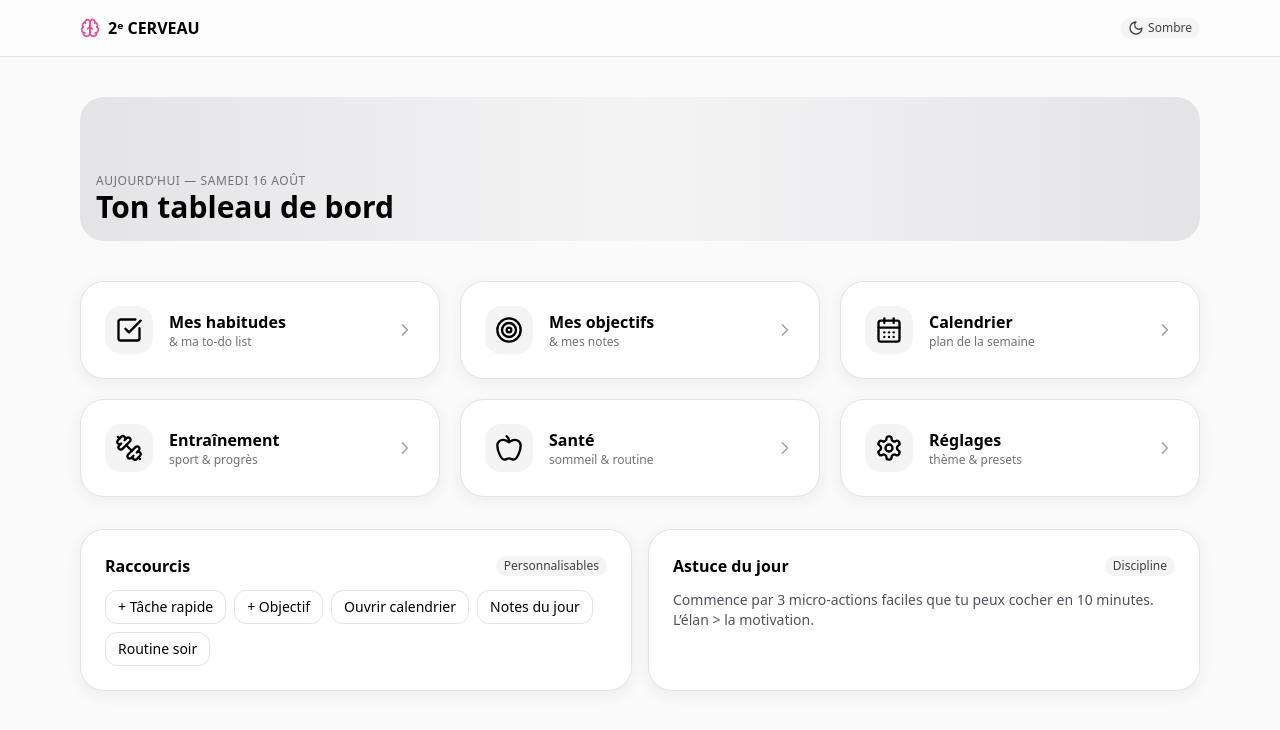
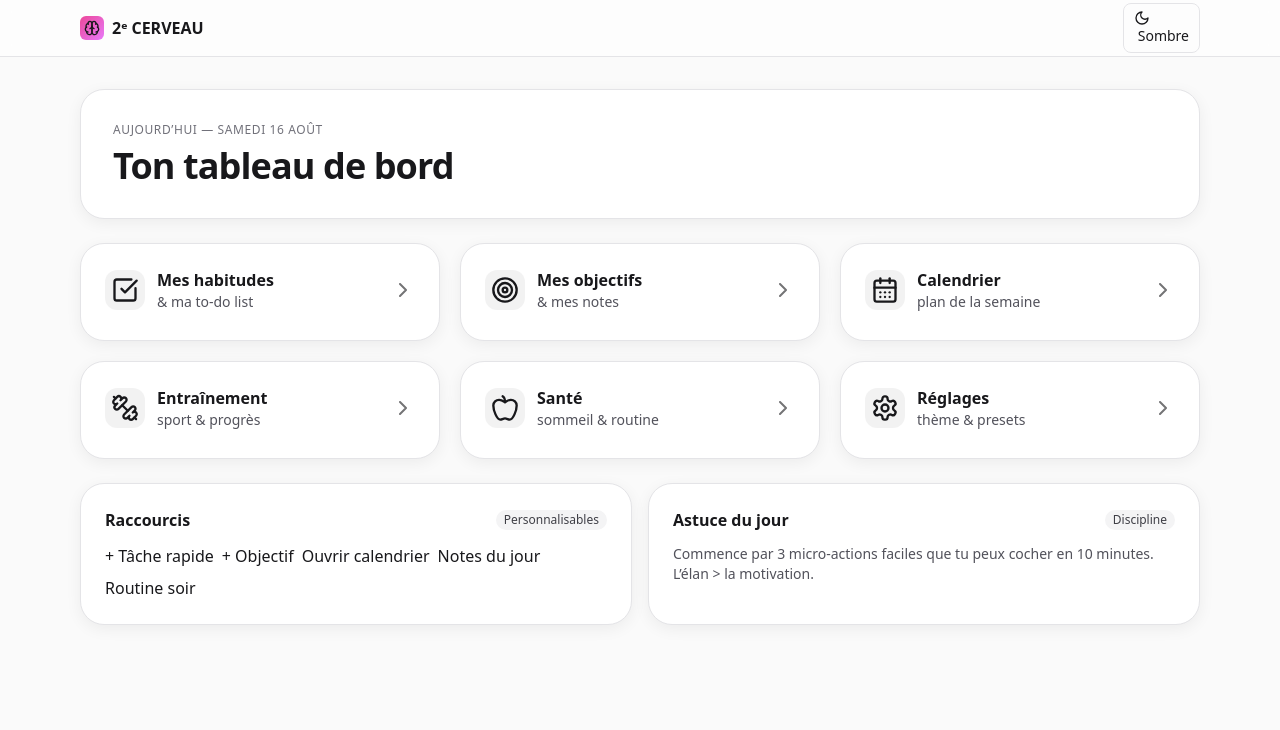
Before and after one commit to PaPyNoVa-84/Routine-All-Day, a React (Vite) app in the folder second-brain-weekly-react/: page / in a window 1280 px wide. Shown: the top 730 px of the page. Built offline with nearby package versions, Linux system fonts and the light colour scheme.

Commit message:
Update ui.jsx

```diff
--- a/second-brain-weekly-react/src/ui.jsx
+++ b/second-brain-weekly-react/src/ui.jsx
@@ -1,107 +1,181 @@
-import React, {useEffect, useState} from 'react'
+// src/ui.jsx
+import React, { useEffect, useState } from 'react'
+import { Link, Routes, Route } from 'react-router-dom'
 import { motion } from 'framer-motion'
-import { Brain, SunMedium, Moon, CheckSquare, Target, CalendarDays, NotebookPen, BookOpen, Dumbbell, Apple, Settings, ChevronRight } from 'lucide-react'
+import {
+  Brain,
+  SunMedium,
+  Moon,
+  CheckSquare,
+  Target,
+  CalendarDays,
+  Dumbbell,
+  Apple,
+  Settings,
+  ChevronRight,
+} from 'lucide-react'
 
-function useDarkMode(){
-  const [dark, setDark] = useState(()=>{
-    try { return JSON.parse(localStorage.getItem('darkMode')||'false') } catch { return false }
+// Pages
+import Habits from './pages/Habits.jsx'
+import Goals from './pages/Goals.jsx'
+import Calendar from './pages/Calendar.jsx'
+import Training from './pages/Training.jsx'
+import Health from './pages/Health.jsx'
+import SettingsPage from './pages/Settings.jsx'
+import HomePage from './pages/Home.jsx' // si tu as une Home dédiée; sinon on utilise Home ci-dessous
+
+// --- Dark mode (identique esprit d’avant)
+function useDarkMode() {
+  const [dark, setDark] = useState(() => {
+    try { return JSON.parse(localStorage.getItem('darkMode') || 'false') } catch { return false }
   })
-  useEffect(()=>{
+  useEffect(() => {
     localStorage.setItem('darkMode', JSON.stringify(dark))
     const el = document.documentElement
-    if(dark) el.classList.add('dark'); else el.classList.remove('dark')
+    if (dark) el.classList.add('dark'); else el.classList.remove('dark')
   }, [dark])
   return [dark, setDark]
 }
 
-const tiles = [
-  { id:'habits',   icon: <CheckSquare className='icon-tile' />,  title:'Mes habitudes',  subtitle:'& ma to-do list' },
-  { id:'goals',    icon: <Target className='icon-tile' />,       title:'Mes objectifs',  subtitle:'& mes notes' },
-  { id:'calendar', icon: <CalendarDays className='icon-tile' />, title:'Calendrier',     subtitle:'plan de la semaine' },
-  { id:'training', icon: <Dumbbell className='icon-tile' />,     title:'Entraînement',   subtitle:'sport & progrès' },
-  { id:'health',   icon: <Apple className='icon-tile' />,        title:'Santé',          subtitle:'sommeil & routine' },
-  { id:'settings', icon: <Settings className='icon-tile' />,     title:'Réglages',       subtitle:'thème & presets' },
-]
-
-
-function Tile({icon, title, subtitle}){
+// --- Petite tuile réutilisable (garde ton esthétique)
+function Tile({ to, icon, title, subtitle }) {
   return (
-    <motion.button whileHover={{ y: -2 }} className="card w-full p-5 md:p-6 text-left">
-      <div className="flex items-center justify-between">
-        <div className="flex items-center gap-4">
-          <div className="grid place-items-center h-12 w-12 rounded-2xl bg-zinc-100 dark:bg-zinc-800">{icon}</div>
+    <Link to={to} className="block group focus:outline-none focus-visible:ring-2 focus-visible:ring-blue-500 rounded-2xl">
+      <div className="card p-5 md:p-6 hover:shadow-soft transition">
+        <div className="flex items-center justify-between mb-1">
+          <div className="flex items-center gap-3">
+            <div className="w-10 h-10 rounded-xl bg-black/5 dark:bg-white/10 grid place-items-center">
+              {icon}
+            </div>
             <div>
               <div className="font-semibold">{title}</div>
-            <div className="text-xs text-zinc-500">{subtitle}</div>
+              <div className="text-sm text-zinc-600 dark:text-zinc-300">{subtitle}</div>
             </div>
           </div>
-        <ChevronRight className="h-5 w-5 text-zinc-400" />
+          <ChevronRight className="opacity-60 group-hover:translate-x-0.5 transition" />
         </div>
-    </motion.button>
+      </div>
+    </Link>
   )
 }
 
-export default function App(){
-  const [dark, setDark] = useDarkMode()
-  const today = new Date().toLocaleDateString('fr-FR', { weekday:'long', day:'2-digit', month:'long' })
-
+// --- Home inline (si tu n’utilises pas src/pages/Home.jsx, sinon supprime ce composant)
+function Home() {
   return (
-    <div className="min-h-screen">
-      {/* Top bar */}
-      <div className="sticky top-0 z-10 backdrop-blur supports-[backdrop-filter]:bg-white/60 bg-white/90 dark:bg-zinc-950/80 border-b border-zinc-200 dark:border-zinc-800">
-        <div className="container flex items-center justify-between h-14">
-          <div className="flex items-center gap-2 font-semibold">
-            <Brain className="h-5 w-5 text-pink-500" />
-            <span>2ᵉ CERVEAU</span>
-          </div>
-          <button onClick={()=>setDark(d=>!d)} className="badge flex items-center gap-1">{dark ? <SunMedium className="h-4 w-4"/> : <Moon className="h-4 w-4"/>}{dark ? 'Clair' : 'Sombre'}</button>
-        </div>
+    <div className="space-y-6">
+      {/* Hero */}
+      <div className="card p-6 md:p-8">
+        <div className="text-xs text-zinc-500 mb-2 uppercase tracking-wider">AUJOURD’HUI — {new Date().toLocaleDateString('fr-FR', { weekday: 'long', day: '2-digit', month: 'long' }).toUpperCase()}</div>
+        <h1 className="text-3xl md:text-4xl font-extrabold tracking-tight">Ton tableau de bord</h1>
       </div>
 
-      {/* Header */}
-      <header className="container py-8 md:py-10">
-        <div className="rounded-3xl overflow-hidden relative">
-          <div className="h-28 md:h-36 bg-gradient-to-r from-zinc-200 via-zinc-100 to-zinc-200 dark:from-zinc-900 dark:via-zinc-900 dark:to-zinc-900" />
-          <div className="absolute inset-0">
-            <div className="container h-full flex items-end pb-4">
-              <div>
-                <div className="text-xs uppercase tracking-wider text-zinc-500">Aujourd’hui — {today}</div>
-                <h1 className="text-2xl md:text-3xl font-bold">Ton tableau de bord</h1>
-              </div>
-            </div>
-          </div>
-        </div>
-      </header>
-
-      {/* Tiles grid */}
-      <main className="container pb-16">
-        <div className="grid grid-cols-2 md:grid-cols-3 gap-3 md:gap-5">
-          {tiles.map(t => <Tile key={t.id} {...t} />)}
+      {/* Grille de tuiles — EXACT rendu, juste cliquables */}
+      <div className="grid gap-4 md:gap-5 md:grid-cols-2 lg:grid-cols-3">
+        <Tile
+          to="/habits"
+          icon={<CheckSquare className="icon-tile" />}
+          title="Mes habitudes"
+          subtitle="& ma to-do list"
+        />
+        <Tile
+          to="/goals"
+          icon={<Target className="icon-tile" />}
+          title="Mes objectifs"
+          subtitle="& mes notes"
+        />
+        <Tile
+          to="/calendar"
+          icon={<CalendarDays className="icon-tile" />}
+          title="Calendrier"
+          subtitle="plan de la semaine"
+        />
+        <Tile
+          to="/training"
+          icon={<Dumbbell className="icon-tile" />}
+          title="Entraînement"
+          subtitle="sport & progrès"
+        />
+        <Tile
+          to="/health"
+          icon={<Apple className="icon-tile" />}
+          title="Santé"
+          subtitle="sommeil & routine"
+        />
+        <Tile
+          to="/settings"
+          icon={<Settings className="icon-tile" />}
+          title="Réglages"
+          subtitle="thème & presets"
+        />
       </div>
 
-        {/* Quick sections */}
-        <div className="mt-8 grid md:grid-cols-2 gap-4">
+      {/* Raccourcis + Astuce du jour (inchangés, purement visuels) */}
+      <div className="grid gap-4 md:grid-cols-2">
         <div className="card p-5 md:p-6">
           <div className="flex items-center justify-between mb-3">
             <div className="font-semibold">Raccourcis</div>
             <span className="badge">Personnalisables</span>
           </div>
-            <div className="flex flex-wrap gap-2 text-sm">
-              {['+ Tâche rapide','+ Objectif','Ouvrir calendrier','Notes du jour','Routine soir'].map(x=>(
-                <button key={x} className="px-3 py-1.5 rounded-xl border border-zinc-200 hover:bg-zinc-50 dark:border-zinc-800 dark:hover:bg-zinc-800">{x}</button>
-              ))}
+          <div className="flex flex-wrap gap-2">
+            <button className="btn-ghost">+ Tâche rapide</button>
+            <button className="btn-ghost">+ Objectif</button>
+            <Link to="/calendar" className="btn-ghost">Ouvrir calendrier</Link>
+            <button className="btn-ghost">Notes du jour</button>
+            <button className="btn-ghost">Routine soir</button>
           </div>
         </div>
+
         <div className="card p-5 md:p-6">
           <div className="flex items-center justify-between mb-3">
             <div className="font-semibold">Astuce du jour</div>
             <span className="badge">Discipline</span>
           </div>
           <p className="text-sm text-zinc-600 dark:text-zinc-300">
-              Commence par 3 micro‑actions faciles que tu peux cocher en 10 minutes. L’élan > la motivation.
+            Commence par 3 micro-actions faciles que tu peux cocher en 10 minutes. L’élan &gt; la motivation.
           </p>
         </div>
       </div>
+    </div>
+  )
+}
+
+// --- App shell + Routes (identique à ton esprit d’avant)
+export default function App() {
+  const [dark, setDark] = useDarkMode()
+
+  return (
+    <div className="min-h-screen bg-zinc-50 dark:bg-[#0b0f14] text-zinc-900 dark:text-zinc-100">
+      {/* Header */}
+      <header className="sticky top-0 z-50 backdrop-blur bg-white/60 dark:bg-[#0b0f14]/60 border-b border-zinc-200 dark:border-slate-800">
+        <div className="container mx-auto px-4 h-14 flex items-center justify-between">
+          <Link to="/" className="flex items-center gap-2 font-extrabold">
+            <span className="inline-grid place-items-center w-6 h-6 rounded-md bg-gradient-to-br from-pink-500 to-fuchsia-400">
+              <Brain size={16} />
+            </span>
+            <span>2ᵉ CERVEAU</span>
+          </Link>
+          <button
+            onClick={() => setDark(v => !v)}
+            className="px-2.5 py-1.5 rounded-lg border border-zinc-200 dark:border-slate-700 text-sm"
+            aria-label="Basculer le thème"
+          >
+            {dark ? <SunMedium size={16} /> : <Moon size={16} />} <span className="ml-1 hidden sm:inline">{dark ? 'Clair' : 'Sombre'}</span>
+          </button>
+        </div>
+      </header>
+
+      {/* Main */}
+      <main className="container mx-auto px-4 py-6 md:py-8">
+        <Routes>
+          {/* Si tu veux utiliser ta page Home.jsx existante, remplace <Home /> par <HomePage /> */}
+          <Route path="/" element={<Home />} />
+          <Route path="/habits" element={<Habits />} />
+          <Route path="/goals" element={<Goals />} />
+          <Route path="/calendar" element={<Calendar />} />
+          <Route path="/training" element={<Training />} />
+          <Route path="/health" element={<Health />} />
+          <Route path="/settings" element={<SettingsPage />} />
+        </Routes>
       </main>
     </div>
   )
```
Lines whose indentation alone changed are shown as unchanged.
